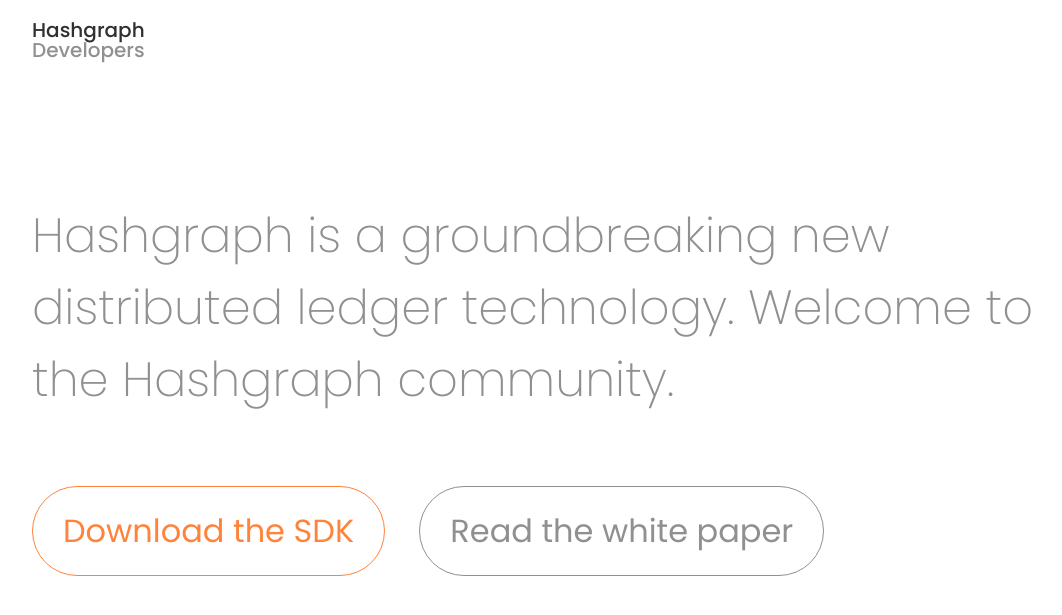
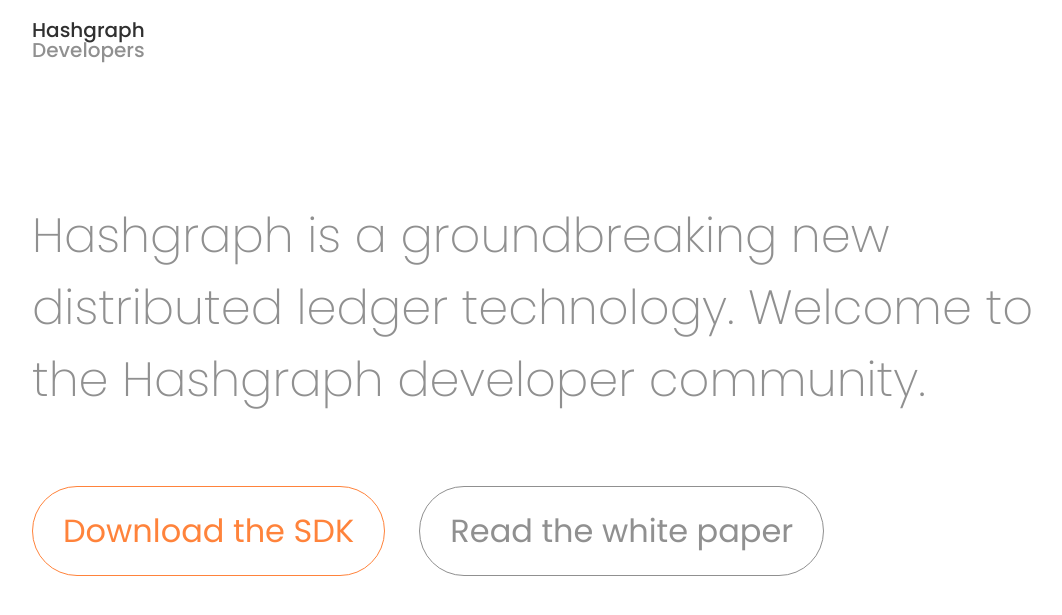
Before and after one commit to ghanem-mhd/hashgraph.github.io, a Jekyll site: the page built from index.md, in a window 1280 px wide. Shown: the top 615 px of the page, without its empty margins (68-1130 px from the left). Built offline with Jekyll 4.4.1, drawn with Linux system fonts in a browser that asks for light colours.

Commit message:
Fixed description

```diff
--- a/_layouts/home.html
+++ b/_layouts/home.html
@@ -3,7 +3,7 @@ layout: default
 ---
 
 <div id="home">
-    <h2>Hashgraph is a groundbreaking new distributed ledger technology. Welcome to the Hashgraph community.</h2>
+    <h2>Hashgraph is a groundbreaking new distributed ledger technology. Welcome to the Hashgraph developer community.</h2>
     <a href="https://www.swirlds.com/download/"><div class="btn orange">Download the SDK</div></a>
     <a href="http://www.swirlds.com/downloads/SWIRLDS-TR-2016-01.pdf"><div class="btn">Read the white paper</div></a>
 </div>
```
Also changed, not shown: index.md (+1 -1 lines).
